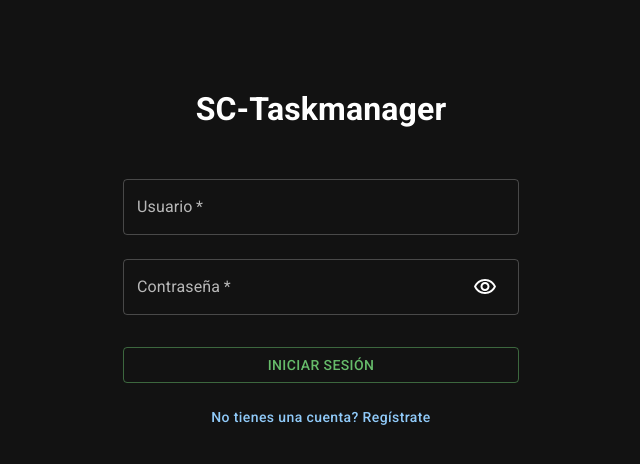
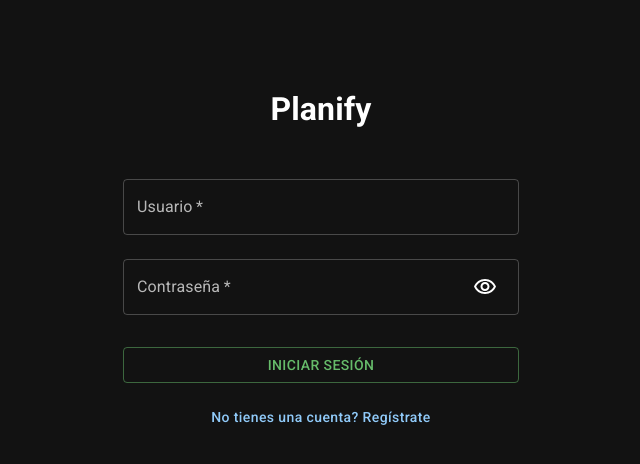
Before and after one commit to SebastianCoceres/tasks-manager-frontend, a React (Vite) app: page /login in a window 1280 px wide. Shown: the top 464 px of the page, without its empty margins (319-959 px from the left). Built offline with nearby package versions, Linux system fonts and the light colour scheme.

Commit message:
change Name

```diff
--- a/src/components/layout/AuthLayout.jsx
+++ b/src/components/layout/AuthLayout.jsx
@@ -31,7 +31,7 @@ const AuthLayout = () => {
           flexDirection: "column",
         }}
       >
-        <h1>SC-Taskmanager</h1>
+        <h1>Planify</h1>
         <Outlet />
       </Box>
     </Container>
```
